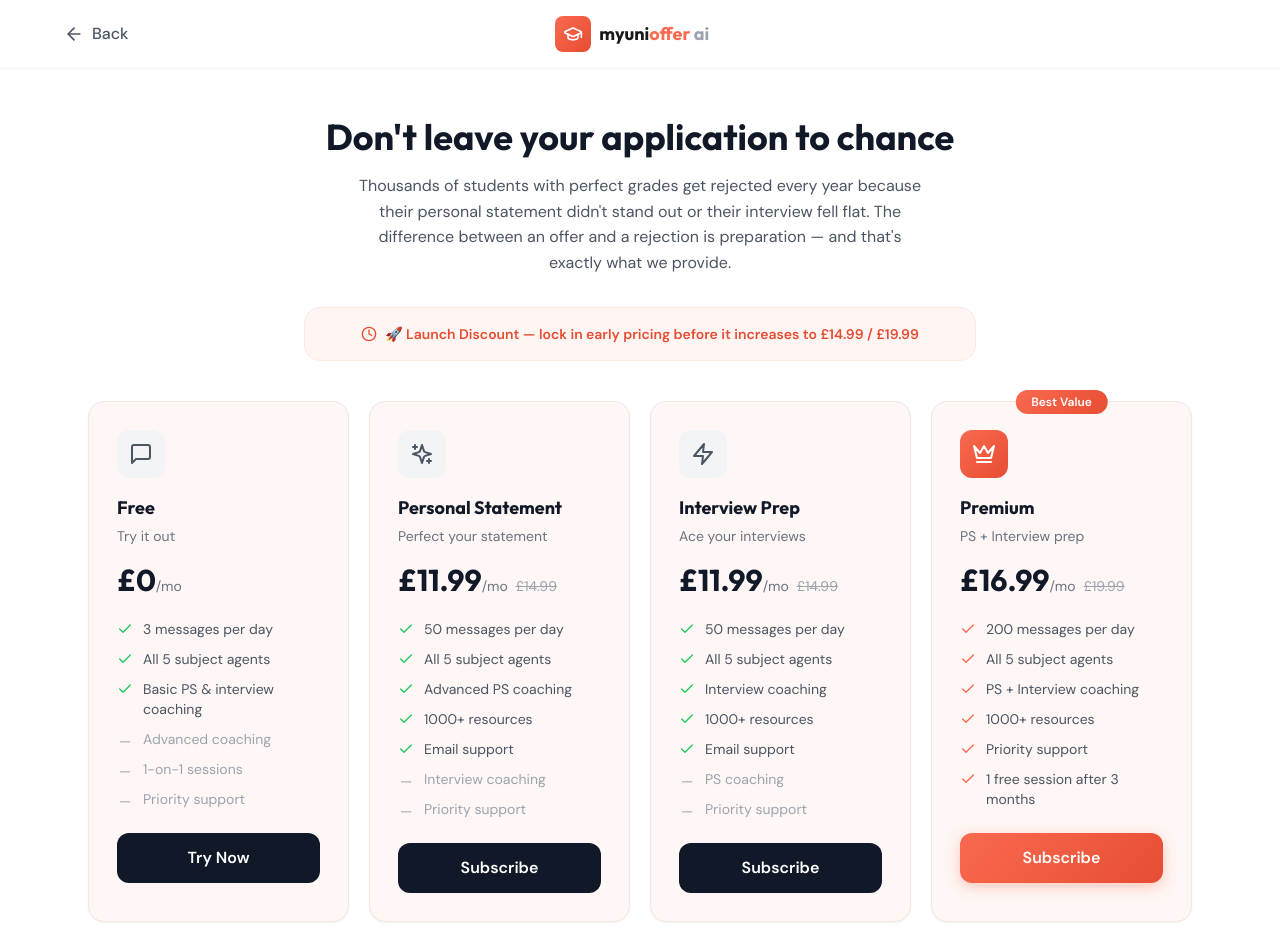
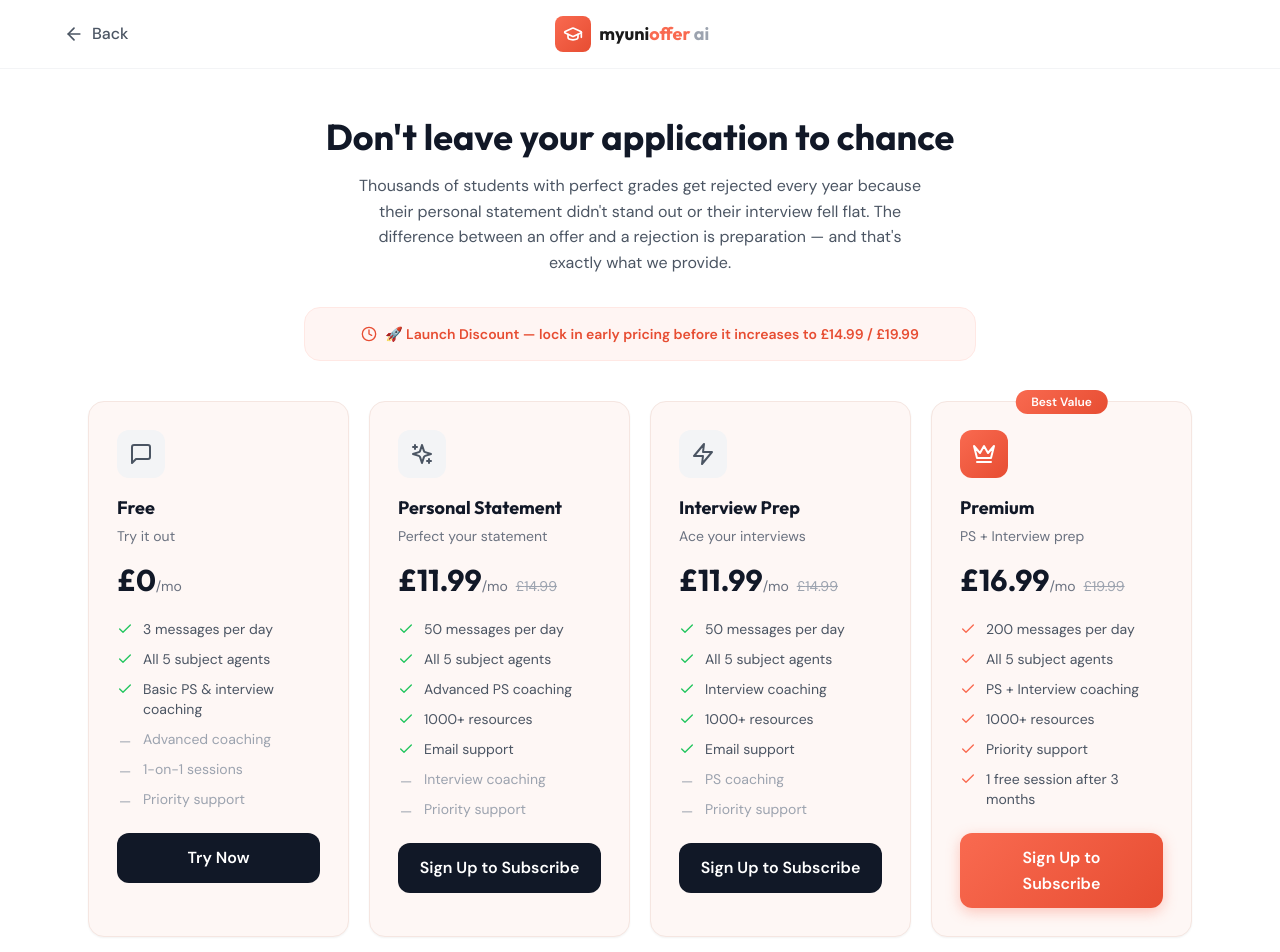
Before and after one commit to ShreyV13/myunioffer-frontend, a React (Vite) app: page /pricing in a window 1280 px wide. Shown: the top 952 px of the page. Built offline with nearby package versions, Linux system fonts and the light colour scheme; no server answers.

Commit message:
Fix: Success page no longer protected route (prevents redirect loop after Stripe), pricing buttons show Sign Up when logged out

```diff
--- a/src/App.jsx
+++ b/src/App.jsx
@@ -57,7 +57,7 @@ function AppRoutes() {
       <Route path="/settings" element={<ProtectedRoute><Settings /></ProtectedRoute>} />
       <Route path="/pricing" element={<Pricing />} />
       <Route path="/about" element={<About />} />
-      <Route path="/success" element={<ProtectedRoute><Success /></ProtectedRoute>} />
+      <Route path="/success" element={<Success />} />
       <Route path="*" element={<Navigate to="/" />} />
     </Routes>
     </>
--- a/src/pages/Pricing.jsx
+++ b/src/pages/Pricing.jsx
@@ -272,7 +272,7 @@ export default function Pricing() {
                         : 'bg-gray-900 text-white hover:bg-gray-800'
                     }`}
                   >
-                    {loading === plan.id ? 'Loading...' : plan.id === 'free' ? 'Try Now' : 'Subscribe'}
+                    {loading === plan.id ? 'Loading...' : plan.id === 'free' ? 'Try Now' : !currentUser ? 'Sign Up to Subscribe' : 'Subscribe'}
                   </button>
                 )}
               </motion.div>
```
